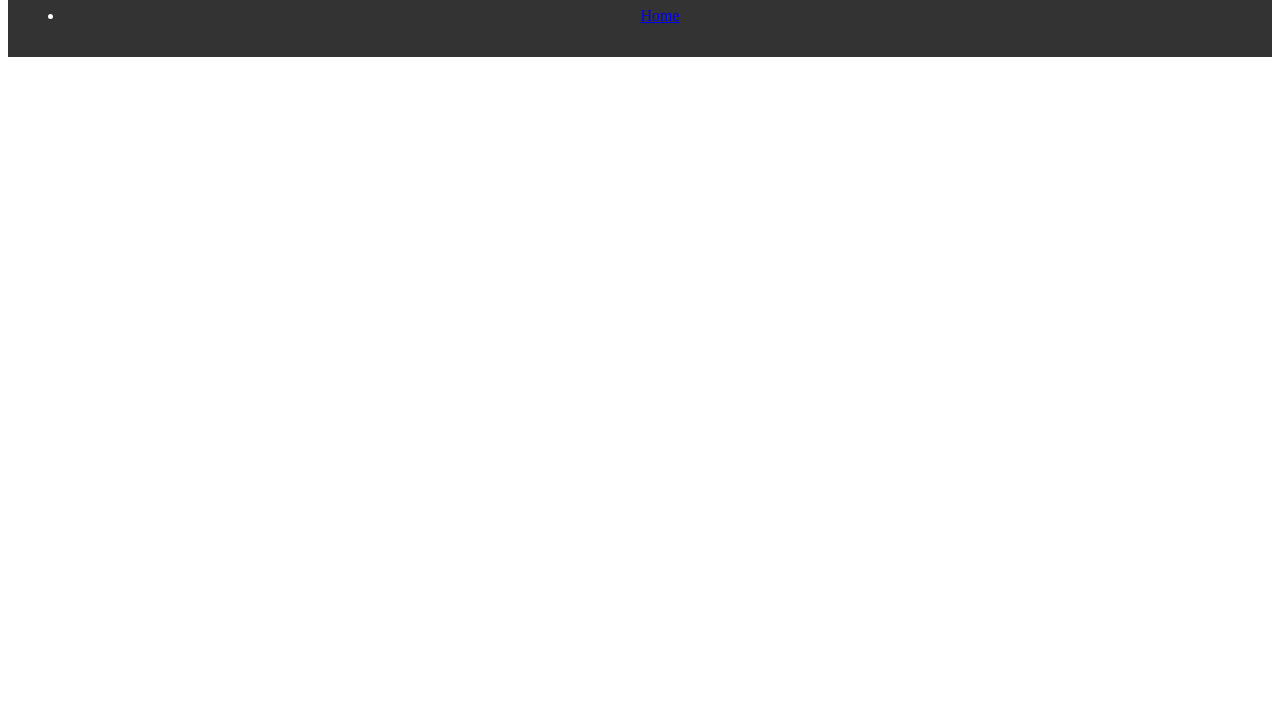
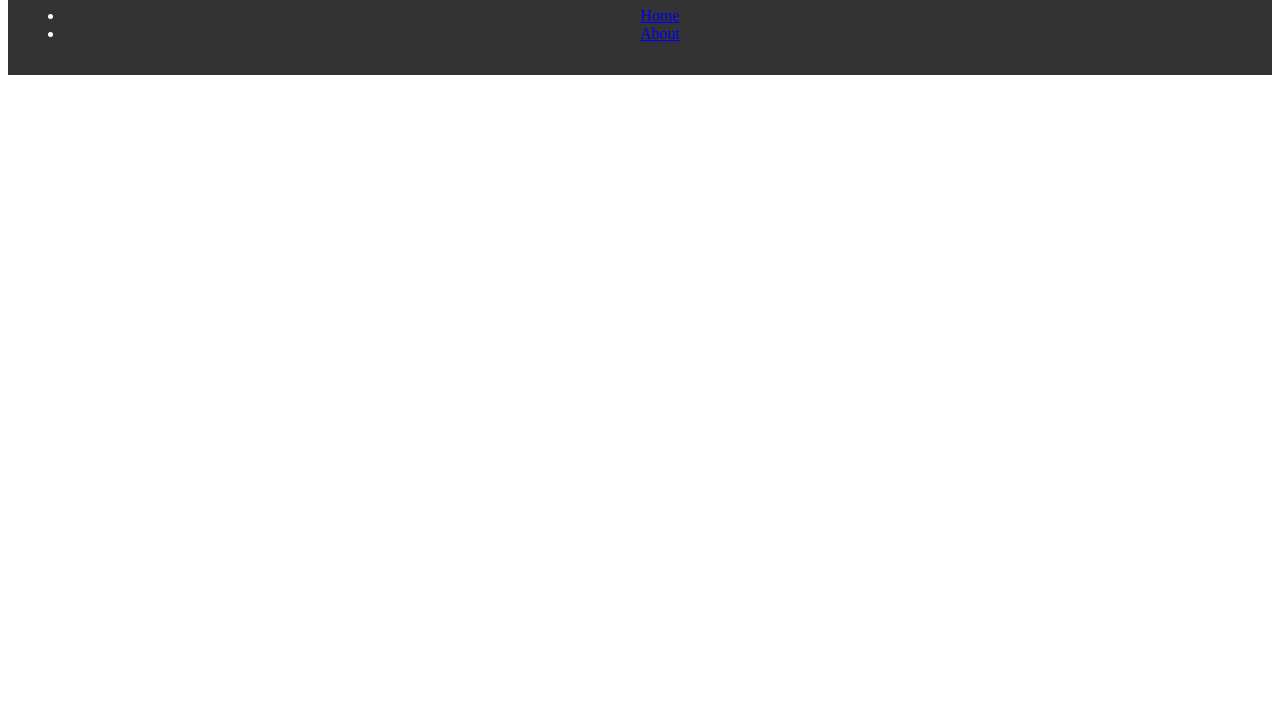
Before and after one commit to rivasbolinga/mastering-git, a plain HTML site: page index.html in a window 1280 px wide. Shown: the part 97-800 px from the top of the page. Drawn offline with Linux system fonts and the light colour scheme.

Commit message:
Add about link in navbar

```diff
--- a/index.html
+++ b/index.html
@@ -36,6 +36,7 @@
         <nav>
           <ul>
             <li><a href="#home" class="navbar-link" data-nav-link>Home</a></li>
+             <li><a href="#about" class="navbar-link" data-nav-link>About</a></li>
           </ul>
         </nav>
     </header>
```
